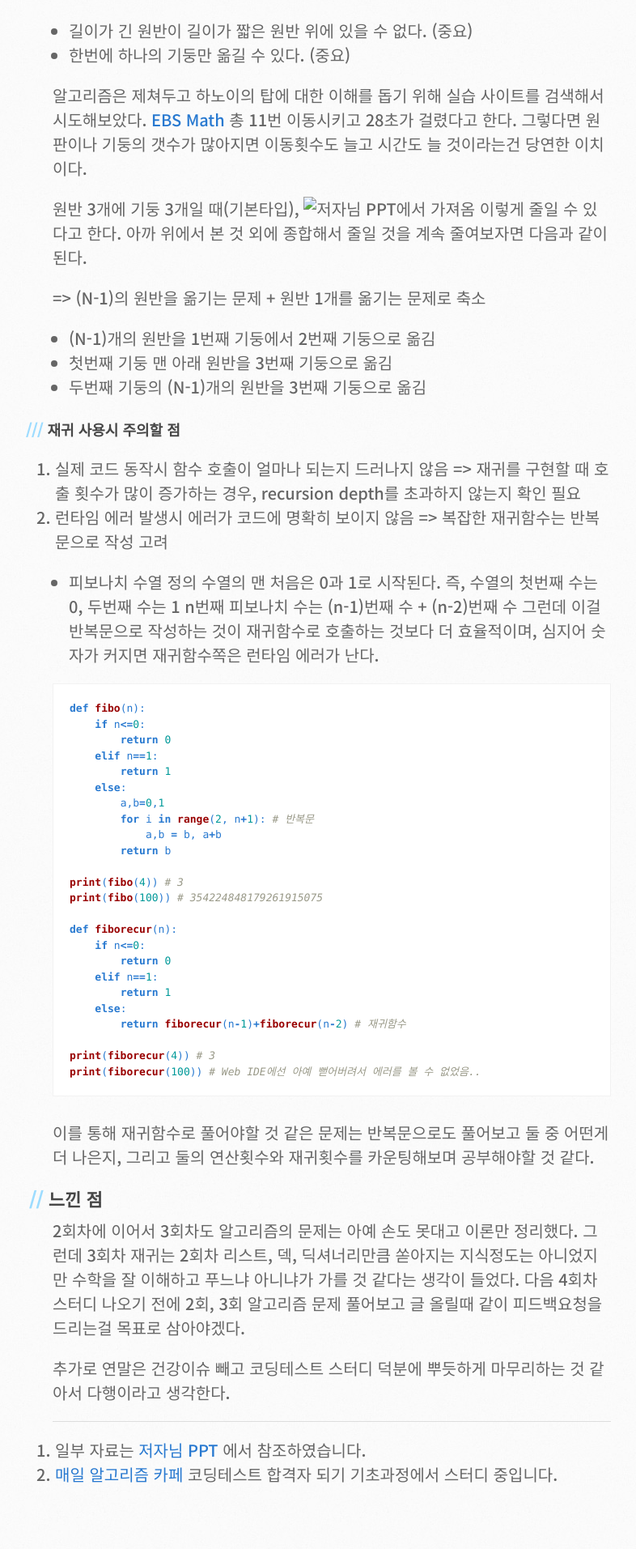
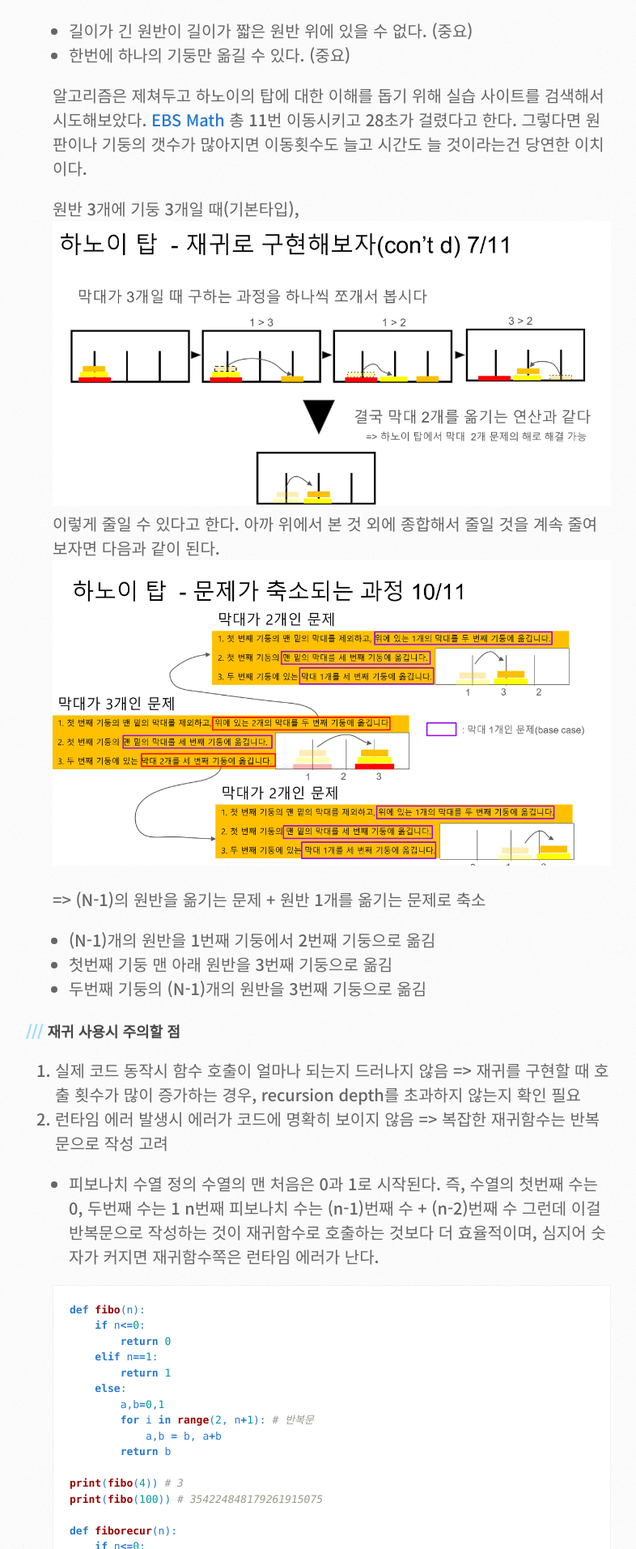
Before and after one commit to arumlee/arumlee.github.io, a Jekyll site: the page built from _posts/2023-12-23-알고리즘-스터디-3회차.md, in a window 1280 px wide. Shown: the part 1260-3173 px from the top of the page at 81% size, without its empty margins (105-891 px from the left). Built offline with Jekyll 4.4.1, drawn with Linux system fonts in a browser that asks for light colours; before the commit the page ends 3146 px from its top, so only the background shows below that.

Commit message:
Update 2023-12-23-알고리즘-스터디-3회차.md

```diff
--- a/_posts/2023-12-23-알고리즘-스터디-3회차.md
+++ b/_posts/2023-12-23-알고리즘-스터디-3회차.md
@@ -49,9 +49,9 @@ N! = N*(N-1)!
 [EBS Math](https://www.ebsmath.co.kr/resource/rscView?cate=10097&cate2=10163&cate3=10169&rscTpDscd=RTP01&grdCd=MGRD02&sno=28320&type=S&historyYn=study)
 총 11번 이동시키고 28초가 걸렸다고 한다. 그렇다면 원판이나 기둥의 갯수가 많아지면 이동횟수도 늘고 시간도 늘 것이라는건 당연한 이치이다.
 
-원반 3개에 기둥 3개일 때(기본타입), ![저자님 PPT에서 가져옴](\_images\Screenshot_2023-12-24 201821.png) 이렇게 줄일 수 있다고 한다.
+원반 3개에 기둥 3개일 때(기본타입), ![](https://github.com/arumlee/arumlee.github.io/blob/main/_posts/Screenshot_2023-12-24%20201821.png?raw=true) 이렇게 줄일 수 있다고 한다.
 아까 위에서 본 것 외에 종합해서 줄일 것을 계속 줄여보자면 다음과 같이 된다.
-![](\_images\Screenshot_2023-12-24 202028.png)
+![](https://github.com/arumlee/arumlee.github.io/blob/main/_posts/Screenshot_2023-12-24%20202028.png?raw=true)
 
 => (N-1)의 원반을 옮기는 문제 + 원반 1개를 옮기는 문제로 축소
 
```
